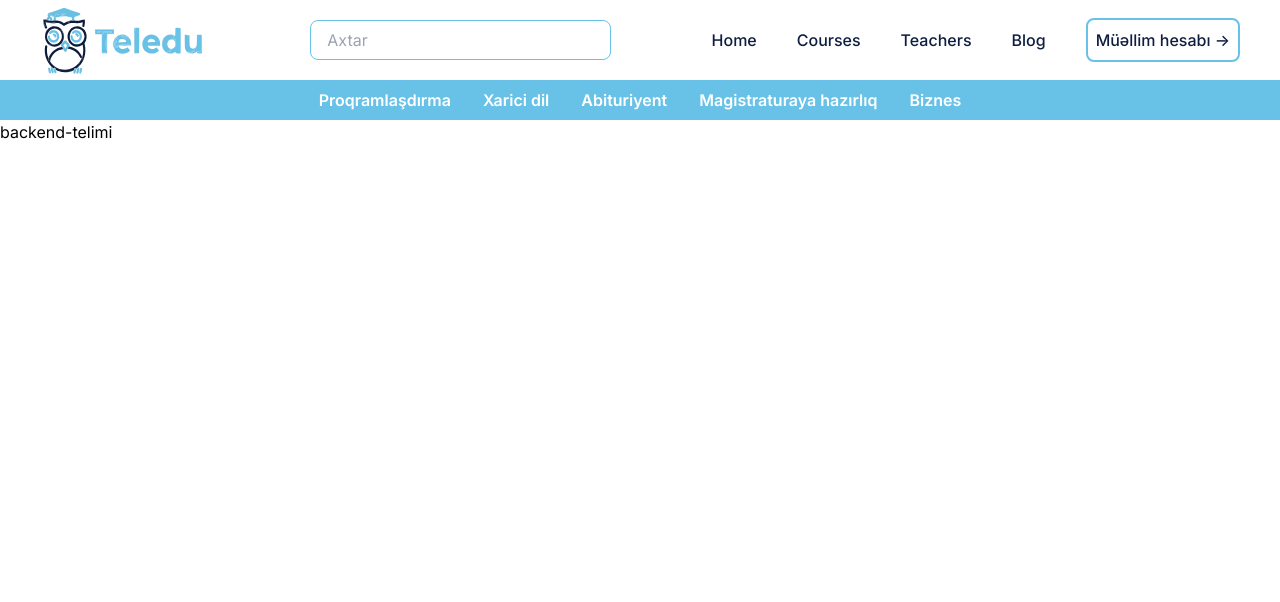
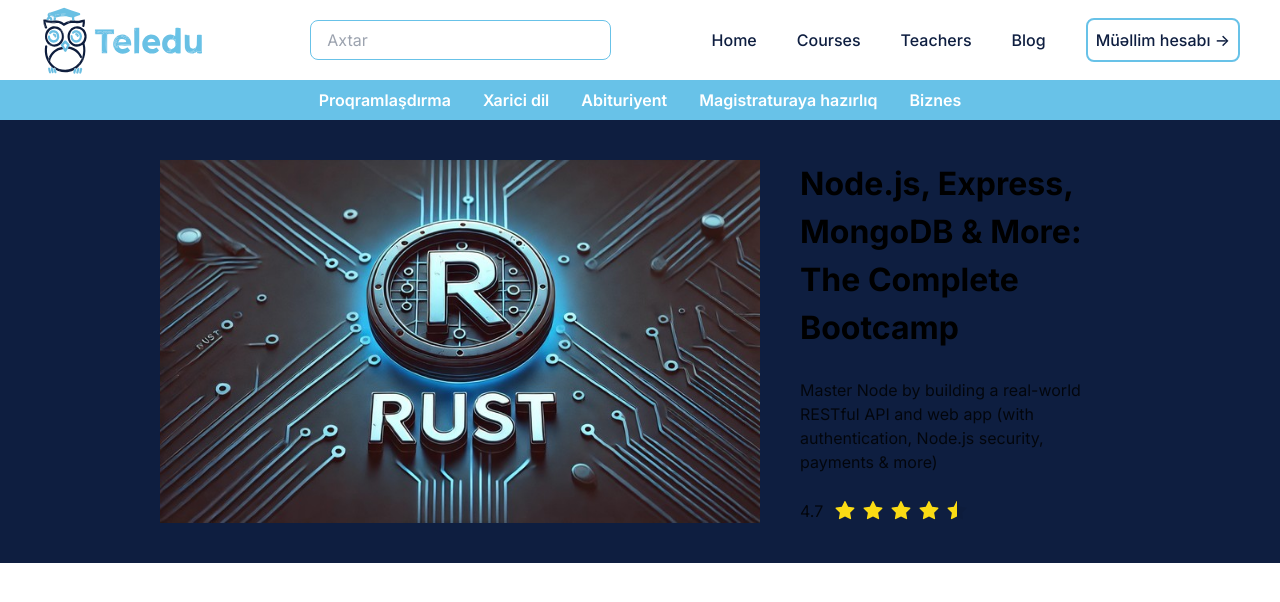
Before and after one commit to JQeybulla/teledu-front, a Next.js app: page /courses/backend-telimi in a window 1280 px wide. Shown: the top 602 px of the page. Built offline with nearby package versions, Linux system fonts and the light colour scheme.

Commit message:
Details UI created

```diff
--- a/app/courses/[slug]/page.tsx
+++ b/app/courses/[slug]/page.tsx
@@ -1,8 +1,14 @@
+import ApplyComponent from "@/components/details/Apply.component";
+
 interface Params {
-  slug: string
+  name: string;
+  slug: string;
 }
-export default function Page({params}:{params: Params}) {
+export default function Page({ params }: { params: Params }) {
   return (
-    <h1>{params.slug}</h1>
-  )
+    <>
+      {/* <h1>{params.slug}</h1> */}
+      <ApplyComponent />
+    </>
+  );
 }
--- /dev/null
+++ b/components/details/Apply.component.tsx
@@ -0,0 +1,26 @@
+import React from "react";
+import styles from "./Apply.module.scss";
+import course from "../../public/images/course3.jpg";
+import Image from "next/image";
+import { Rate } from "antd";
+
+const ApplyComponent = () => {
+  return (
+    <div className={styles.application}>
+      <Image src={course} alt={"image"} className="w-[600px]" />
+      <div className={styles.details}>
+        <h1>Node.js, Express, MongoDB & More: The Complete Bootcamp</h1>
+        <p>
+          Master Node by building a real-world RESTful API and web app (with
+          authentication, Node.js security, payments &amp; more)
+        </p>
+        <div className={styles.review}>
+          <p>4.7</p>
+          <Rate disabled allowHalf defaultValue={4.7} />
+        </div>
+      </div>
+    </div>
+  );
+};
+
+export default ApplyComponent;
--- /dev/null
+++ b/components/details/Apply.module.scss
@@ -0,0 +1,43 @@
+@import "./../../public/scss/colors";
+
+.application {
+  width: 100%;
+  background-color: $secondary-brand-color;
+  padding: 40px 160px;
+  display: flex;
+  flex-direction: row;
+  gap: 40px;
+
+  & .details {
+    display: flex;
+    flex-direction: column;
+    gap: 1.6rem;
+    h1 {
+      font-size: 32px;
+      font-weight: 700;
+    }
+    p {
+      font-size: 16px;
+      font-weight: 400;
+      opacity: 0.8;
+    }
+
+    .review {
+      display: flex;
+      flex-direction: row;
+      align-items: center;
+      & p {
+        margin-right: 12px;
+      }
+      .star {
+        font-size: 20px;
+        color: #ddd;
+      }
+
+      .checked {
+        color: #ffcc00;
+        margin-right: 5px;
+      }
+    }
+  }
+}
```
